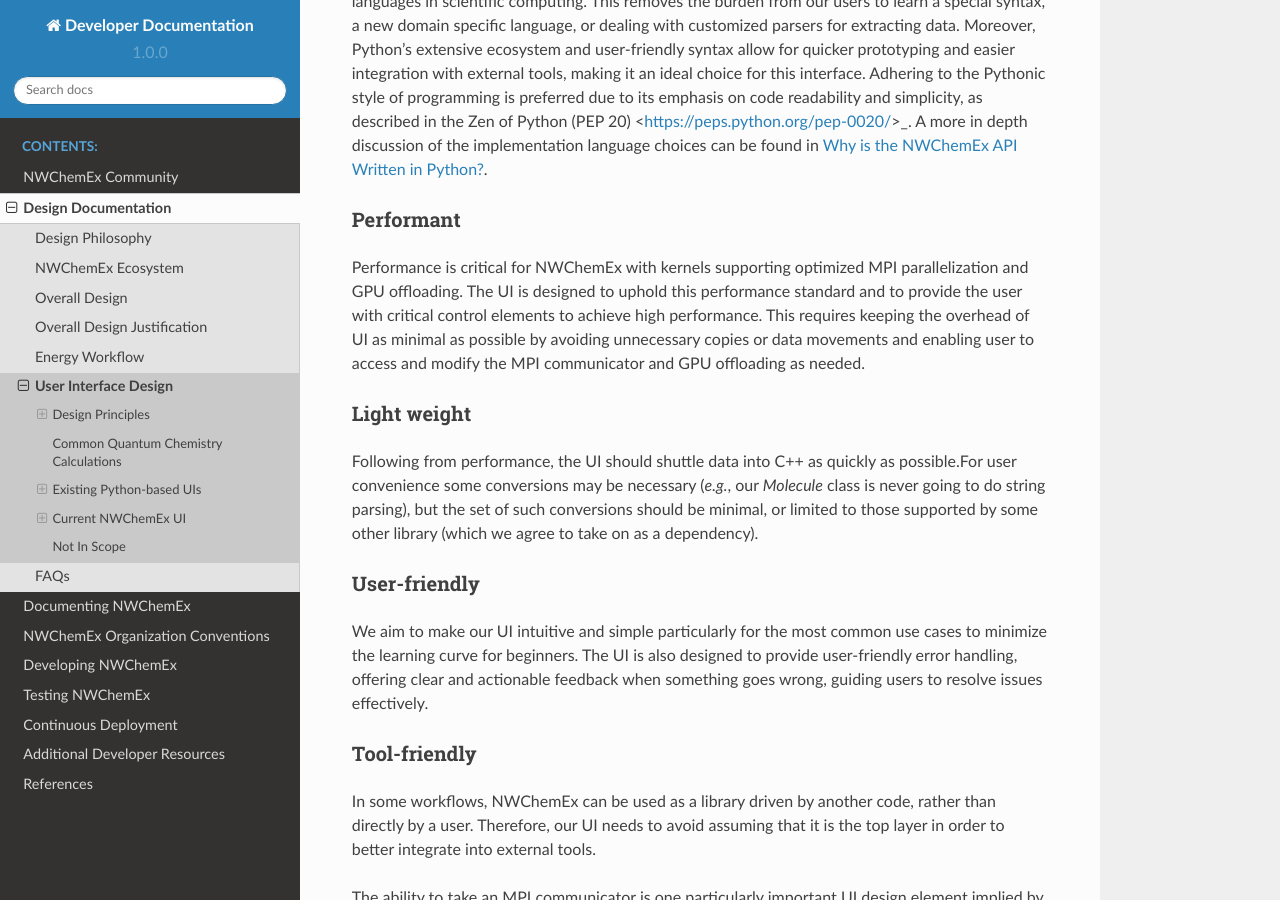
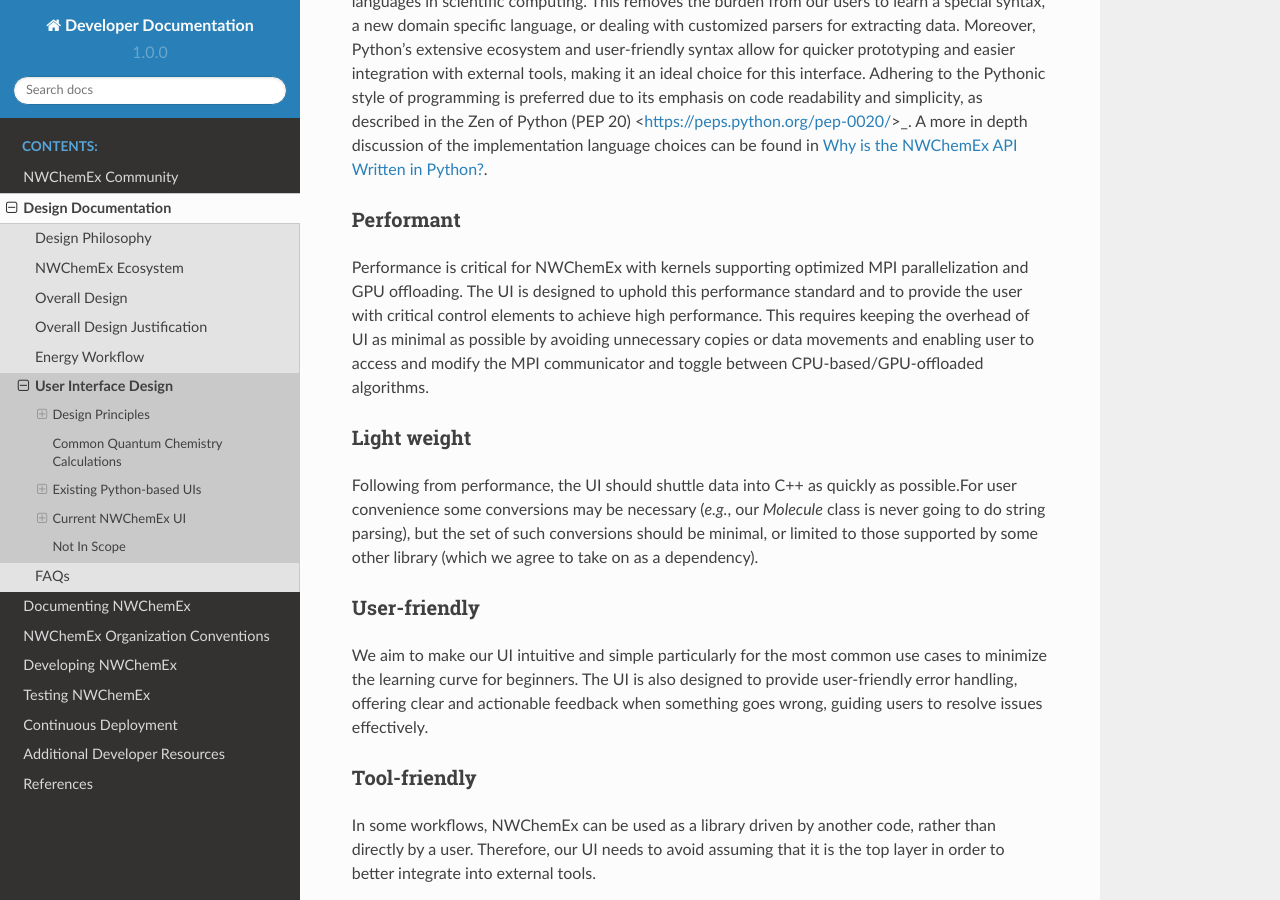
Before and after one commit to NWChemEx/.github, a Sphinx documentation site: the page built from docs/source/design/ui_design.rst, in a window 1280 px wide and 900 px high, scrolled down 468 px. Built offline with Sphinx 7.4.7 and the Read the Docs theme 2.0.0, drawn with Linux system fonts in a browser that asks for light colours.

Commit message:
Update gpu offloading docs/source/design/ui_design.rst
Co-authored-by: Ryan Richard <ryanmrichard1@gmail.com>

```diff
--- a/docs/source/design/ui_design.rst
+++ b/docs/source/design/ui_design.rst
@@ -35,7 +35,7 @@
 performance standard and to provide the user with critical control elements to
 achieve high performance. This requires keeping the overhead of UI as minimal as
 possible by avoiding unnecessary copies or data movements and enabling user to
-access and modify the MPI communicator and GPU offloading as needed.
+access and modify the MPI communicator and toggle between CPU-based/GPU-offloaded algorithms.
 
 Light weight
 ============
```
